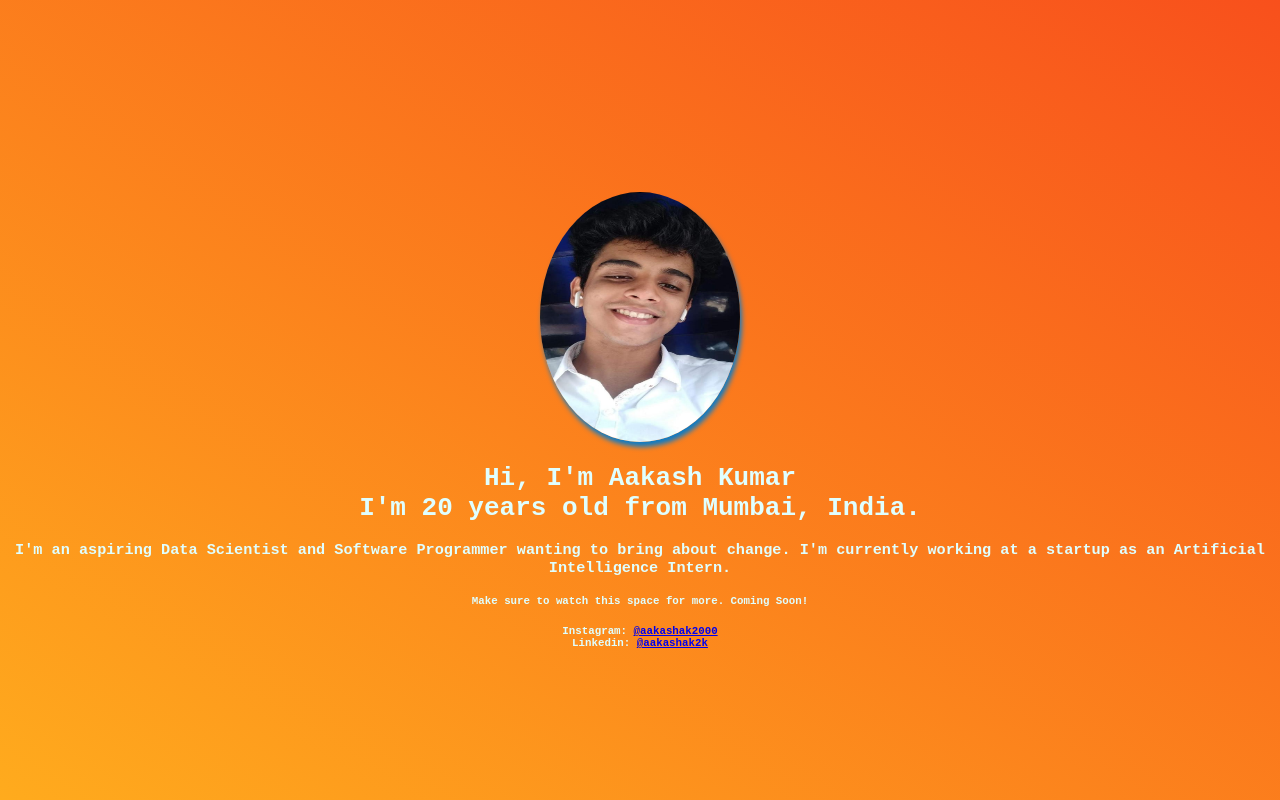
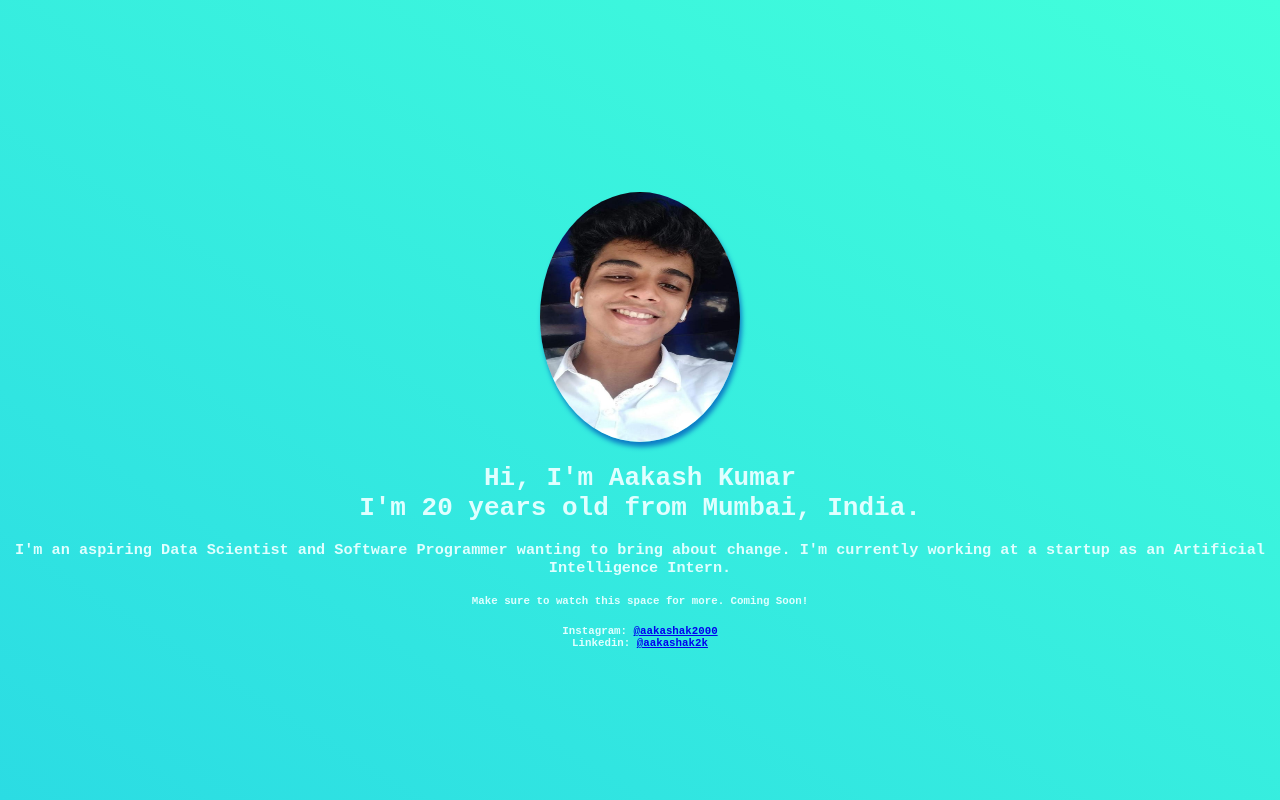
Before and after one commit to aakashak2000/basicHTML, a plain HTML site: page index.html in a window 1280 px wide. Drawn offline with Linux system fonts and the light colour scheme.

Commit message:
Update main.css

```diff
--- a/css/main.css
+++ b/css/main.css
@@ -1,5 +1,5 @@
 .site-header{
-    background-image: linear-gradient(to top right, #FFAB1D, #F8501C);
+    background-image: linear-gradient(to top right, #2BDCE3, #42FFDB);
     color: #e0ffff;
     height: 100vh;
     font-family: monospace;
```
